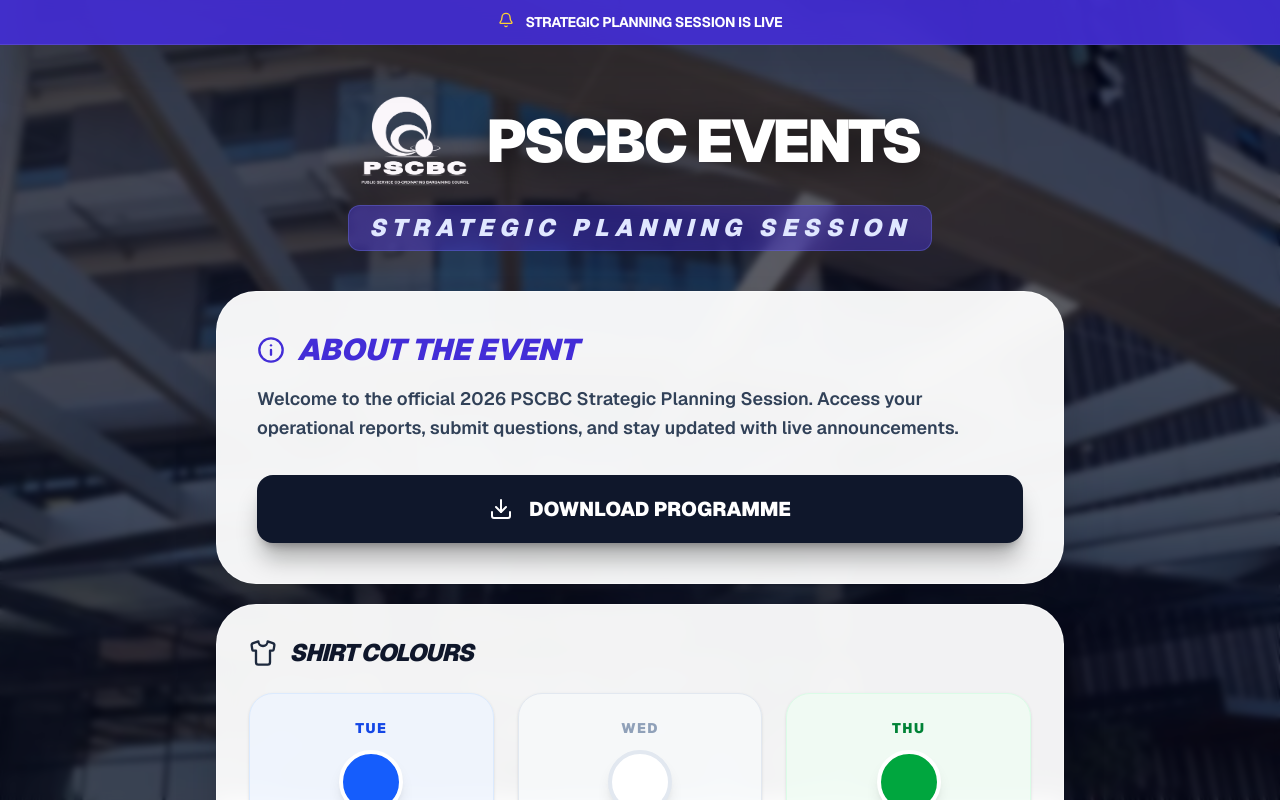
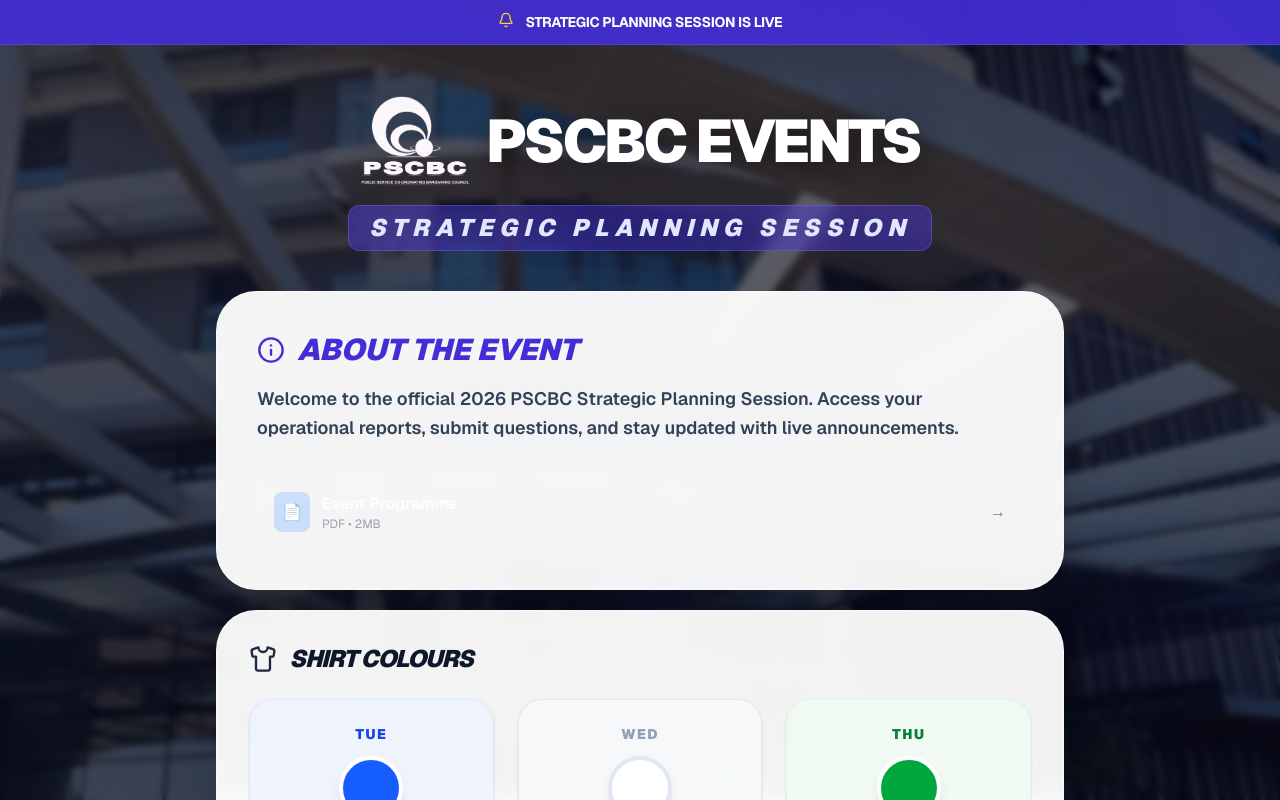
Before and after one commit to viwemakapela2005/strat-planning, a Next.js app: page / in a window 1280 px wide. Shown: the top 800 px of the page. Built offline with nearby package versions, Linux system fonts and the light colour scheme.

Commit message:
PSCBC Final Event Build

```diff
--- a/app/page.tsx
+++ b/app/page.tsx
@@ -91,13 +91,23 @@
                 submit questions, and stay updated with live announcements.
               </p>
               <a
-                href="/docs/programme.pdf"
-                download
-                className="flex items-center justify-center gap-4 bg-slate-900 text-white px-8 py-5 rounded-2xl hover:bg-black hover:scale-[1.02] transition-all font-black text-base md:text-xl shadow-xl shadow-black/30 w-full"
-              >
-                <Download size={24} />
-                DOWNLOAD PROGRAMME
-              </a>
+  href="/docs/programme.pdf"
+  target="_blank"
+  rel="noopener noreferrer"
+  className="flex items-center justify-between p-4 bg-white/10 hover:bg-white/20 border border-white/20 rounded-xl transition-all"
+>
+  <div className="flex items-center gap-3">
+    <div className="p-2 bg-blue-500/20 rounded-lg">
+      {/* This is just a placeholder for an icon, you can use a Lucide icon here */}
+      <span className="text-blue-400">📄</span>
+    </div>
+    <div>
+      <p className="font-semibold text-white">Event Programme</p>
+      <p className="text-xs text-gray-400">PDF • 2MB</p>
+    </div>
+  </div>
+  <span className="text-gray-500">→</span>
+</a>
             </section>
 
             {/* SHIRT COLOURS */}
```
